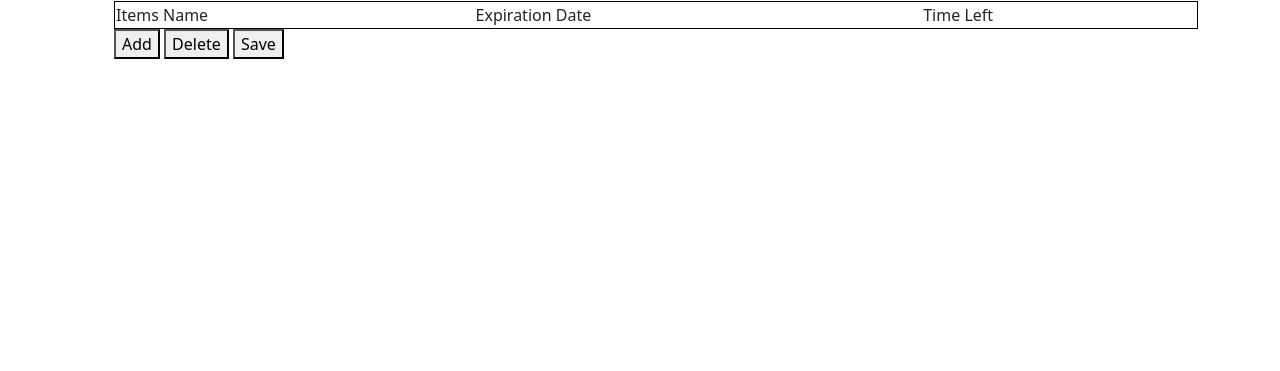
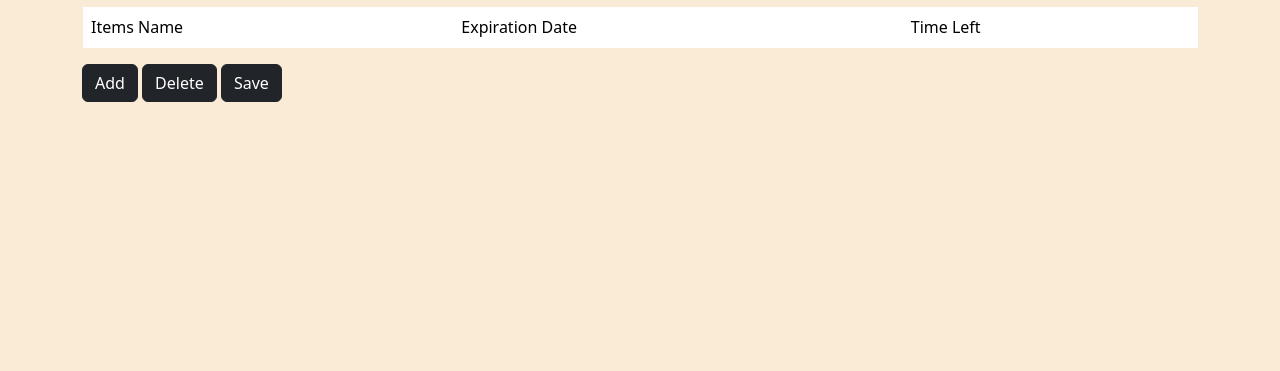
Before and after one commit to Topia99/FridgeFriend-362Project, a Django app: template FridgeFriend/FridgeFriendApp/templates/main.html in a window 1280 px wide. Shown: the part 275-646 px from the top of the page. Run offline with Django 4.2, Linux system fonts and the light colour scheme; the template is opened without the code that fills it, so the values that code supplies are empty; parts of the project's set-up code (start-up, migrations or seed data) failed here and were passed over; some libraries are stand-ins or nearby versions.

Commit message:
Changed current html to use boostrap classes

```diff
--- /dev/null
+++ b/FridgeFriend/FridgeFriendApp/static/style.css
@@ -0,0 +1,13 @@
+body {
+    background-color: antiquewhite !important;
+}
+
+.main-table {
+    padding-left: 0px;
+}
+
+.main-table table {
+    padding-bottom: 2rem;
+    border-color: transparent;
+    --bs-table-hover-color: #198754;
+}
--- a/FridgeFriend/FridgeFriendApp/templates/main.html
+++ b/FridgeFriend/FridgeFriendApp/templates/main.html
@@ -5,28 +5,32 @@
 {% endblock %}
 
 {% block content %}
-<img src="https://img1.wsimg.com/isteam/ip/b8071a90-0a3d-4caf-8d6e-a1c207f7059f/Screenshot%202022-10-30%20at%205.03.32%20pm.png" alt="FridgeFriendLogo.png" width="180" height="180">
+<img src="https://img1.wsimg.com/isteam/ip/b8071a90-0a3d-4caf-8d6e-a1c207f7059f/Screenshot%202022-10-30%20at%205.03.32%20pm.png" class="rounded" alt="FridgeFriendLogo.png" width="180" height="180" style="margin-top: 5px;">
     <h1 style="color:green;">Your Fridge</h1>
 
-    <ul>
+    <ul class="main-table">
 
-        <table style="width:100%">
-            <tr>
-              <td>Items Name</td>
-              <td>Expiration Date</td>
-              <td>Time Left</td>
-            </tr>
-
+        <table class="table table-striped table-hover" style="width:100%">
+          <thead class="thead-dark">
+              <tr>
+                <td>Items Name</td>
+                <td>Expiration Date</td>
+                <td>Time Left</td>
+              </tr>
+            </thead>
+            <tbody>
               {% for Item in item_list %}
-                <tr> <td> {{Item.item_name}} {{Item.expiry_date}} </td> </tr>
+                <tr> <td> {{Item.item_name}} </td> <td> {{Item.expiry_date}} </td>
+                <td> Placeholder date </td> </tr>
               {% endfor %}
-
+            </tbody>
           </table>
-
-        <button>Add</button>
-        <button>Delete</button>
-        <button>Save</button>
 
         <!-- Pull each item from db here with dj-html to start-->
     </ul>
+    <div class="main-buttons">
+      <button class="btn btn-dark">Add</button>
+      <button class="btn btn-dark">Delete</button>
+      <button class="btn btn-dark">Save</button>
+    </div>
 {% endblock %}
--- a/FridgeFriend/FridgeFriendApp/templates/master.html
+++ b/FridgeFriend/FridgeFriendApp/templates/master.html
@@ -1,5 +1,7 @@
 <!DOCTYPE html>
+{% load static %}
 <html>
+  <link rel="stylesheet" href="{% static 'style.css' %}">
 <style>
     table, th, td {
         border:1px solid black;
```
